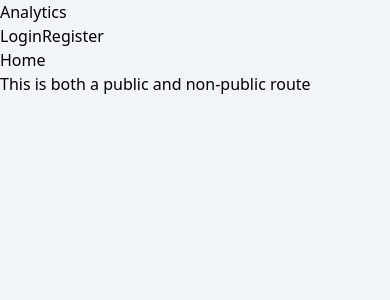
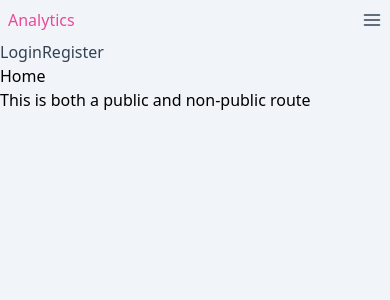
Before and after one commit to BjornDCode/analytics, a React (Create React App) app in the folder frontend/: page / in a window 390 px wide. Shown: the top 300 px of the page. Built offline with nearby package versions, Linux system fonts and the light colour scheme.

Commit message:
Create basic mobile header layout

```diff
--- a/frontend/package.json
+++ b/frontend/package.json
@@ -9,9 +9,11 @@
     "@testing-library/react": "^11.1.0",
     "@testing-library/user-event": "^12.6.0",
     "autoprefixer": "^9.8.6",
+    "classnames": "^2.2.6",
     "postcss": "^7.0.35",
     "react": "^17.0.1",
     "react-dom": "^17.0.1",
+    "react-icons": "^4.1.0",
     "react-router-dom": "^5.2.0",
     "react-scripts": "4.0.1",
     "tailwindcss": "npm:@tailwindcss/postcss7-compat@^2.0.2",
--- a/frontend/src/components/partials/Header.js
+++ b/frontend/src/components/partials/Header.js
@@ -1,24 +1,42 @@
 import React, { Fragment } from 'react'
 
+import Box from '@/primitives/Box'
+import Icon from '@/primitives/Icon'
 import Link from '@/routes/Link'
+import NavigationLink from '@/partials/NavigationLink'
 
 const Header = ({ authenticated }) => {
     return (
         <header>
-            <Link to="/">Analytics</Link>
+            <Box
+                spaceY={2}
+                spaceX={{ df: 2, lg: 8 }}
+                display="flex"
+                justify="between"
+            >
+                <Link to="/" className="text-pink-500">
+                    Analytics
+                </Link>
+
+                <button type="button">
+                    <Icon name="Menu" />
+                </button>
+            </Box>
 
             <nav>
                 {authenticated && (
                     <Fragment>
-                        <Link to="/dashboard">Dashboard</Link>
-                        <Link to="/Settings">Settings</Link>
-                        <Link to="/logout">Logout</Link>
+                        <NavigationLink to="/dashboard">
+                            Dashboard
+                        </NavigationLink>
+                        <NavigationLink to="/Settings">Settings</NavigationLink>
+                        <NavigationLink to="/logout">Logout</NavigationLink>
                     </Fragment>
                 )}
                 {!authenticated && (
                     <Fragment>
-                        <Link to="/login">Login</Link>
-                        <Link to="/register">Register</Link>
+                        <NavigationLink to="/login">Login</NavigationLink>
+                        <NavigationLink to="/register">Register</NavigationLink>
                     </Fragment>
                 )}
             </nav>
--- /dev/null
+++ b/frontend/src/components/partials/NavigationLink.js
@@ -0,0 +1,10 @@
+import React from 'react'
+import Link from '@/routes/Link'
+
+const NavigationLink = ({ children, to, ...props }) => (
+    <Link to={to} {...props} className="text-gray-700">
+        {children}
+    </Link>
+)
+
+export default NavigationLink
--- /dev/null
+++ b/frontend/src/components/primitives/Box.js
@@ -0,0 +1,42 @@
+import React from 'react'
+
+import merge from 'classnames'
+
+import { propToClasses } from '~/helpers/methods'
+
+const Box = ({
+    className = '',
+    Component = 'div',
+    display,
+    justify,
+    space,
+    spaceX,
+    spaceY,
+    spaceL,
+    spaceR,
+    spaceT,
+    spaceB,
+    children,
+    ...props
+}) => {
+    const classes = merge(
+        className,
+        propToClasses(display),
+        propToClasses(justify, value => `justify-${value}`),
+        propToClasses(space, value => `p-${value}`),
+        propToClasses(spaceY, value => `py-${value}`),
+        propToClasses(spaceX, value => `px-${value}`),
+        propToClasses(spaceL, value => `pl-${value}`),
+        propToClasses(spaceR, value => `pr-${value}`),
+        propToClasses(spaceT, value => `pt-${value}`),
+        propToClasses(spaceB, value => `pb-${value}`)
+    )
+
+    return (
+        <Component className={classes} {...props}>
+            {children}
+        </Component>
+    )
+}
+
+export default Box
--- /dev/null
+++ b/frontend/src/components/primitives/Icon.js
@@ -0,0 +1,11 @@
+import React from 'react'
+
+import * as Icons from 'react-icons/fi'
+
+const Icon = ({ name, ...props }) => {
+    const Component = Icons[`Fi${name}`]
+
+    return <Component className="text-gray-700 w-5 h-5" {...props} />
+}
+
+export default Icon
--- /dev/null
+++ b/frontend/src/components/primitives/Shelf.js
@@ -0,0 +1,5 @@
+import React from 'react'
+
+const Shelf = () => {}
+
+export default Shelf
--- /dev/null
+++ b/frontend/src/helpers/constants.js
@@ -0,0 +1 @@
+export const breakpoints = ['df', 'sm', 'md', 'lg', 'xl', '2xl']
--- /dev/null
+++ b/frontend/src/helpers/methods.js
@@ -0,0 +1,29 @@
+export const match = (key, values) => values[key] || values['default']
+
+export const defaultFunction = value => value
+
+export const responsiveObjectToClasses = (prop, factory = defaultFunction) => {
+    return Object.keys(prop)
+        .map(breakpoint => {
+            const value = prop[breakpoint]
+            // Default breakpoint - Shouldn't have prefix added
+            if (breakpoint === 'df') {
+                return factory(value)
+            }
+
+            return `${breakpoint}:${factory(value)}`
+        })
+        .join(' ')
+}
+
+export const propToClasses = (prop, factory) => {
+    if (!prop) {
+        return ''
+    }
+
+    if (typeof prop !== 'object') {
+        prop = { df: prop }
+    }
+
+    return responsiveObjectToClasses(prop, factory)
+}
--- a/frontend/tailwind.config.js
+++ b/frontend/tailwind.config.js
@@ -6,6 +6,7 @@ module.exports = {
     theme: {
         colors: {
             gray: colors.blueGray,
+            pink: colors.pink, // Debugging colors
         },
         extend: {},
     },
```
Also changed, not shown: 2 other files (tests, documents, lock files or other folders).
